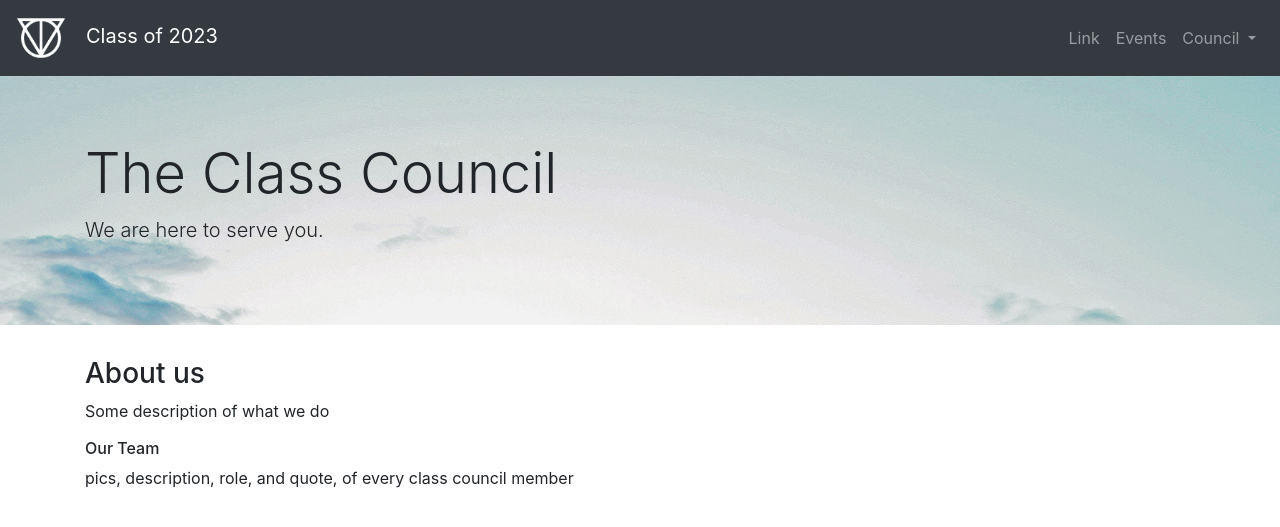
After one commit to Rushilwiz/tj2023, a Django app: page /council/ in a window 1280 px wide. The commit adds this page. Shown: the top 527 px of the page. Run offline with Django 3.2, Linux system fonts and the light colour scheme; parts of the project's set-up code (start-up, migrations or seed data) failed here and were passed over; some libraries are stand-ins or nearby versions.

Commit message:
Added linking to other pages

```diff
--- a/config/urls.py
+++ b/config/urls.py
@@ -19,5 +19,5 @@ from django.urls import path, include
 urlpatterns = [
     path('admin/', admin.site.urls),
     path('notes/', include('notes.urls')),
-    path('', include('pages.urls'))
+    path('', include('pages.urls')),
 ]
--- a/notes/templates/notes/meeting.html
+++ b/notes/templates/notes/meeting.html
@@ -5,5 +5,7 @@
 {% endblock css %}
 
 {% block content %}
-    {{ html|safe }}
+<div class="container">
+    {{html|safe}}
+</div>
 {% endblock content %}
--- a/notes/urls.py
+++ b/notes/urls.py
@@ -2,6 +2,6 @@ from django.urls import path
 from . import views
 
 urlpatterns = [
-    path('', views.test),
+    path('', views.test, name='notes'),
     path('meeting/<str:meeting_id>/', views.show_meeting, name='show_meetings'),
 ]
--- a/pages/static/pages/css/styles.css
+++ b/pages/static/pages/css/styles.css
@@ -1,3 +1,3 @@
 .jumbotron {
-    background-image: url('img/hero.png')
+    background-image: url('img/hero.png');
 }
--- a/pages/templates/pages/base.html
+++ b/pages/templates/pages/base.html
@@ -20,7 +20,7 @@
         <![endif]-->
 
         <nav class="navbar navbar-expand-lg navbar-dark bg-dark">
-            <a class="navbar-brand" href="#">TJ '23 CC</a>
+            <a class="navbar-brand" href="{% url 'index' %}"><img style="width: 50px;" src="{% static 'pages/css/img/TJLogo.png' %}">&emsp;Class of 2023</a>
             <button class="navbar-toggler" type="button" data-toggle="collapse" data-target="#navbarLinks">
                 <span class="navbar-toggler-icon"></span>
             </button>
@@ -30,10 +30,18 @@
                         <a class="nav-link" href="#">Link</a>
                     </li>
                     <li class="nav-item">
-                        <a class="nav-link" href="#">Link</a>
+                        <a class="nav-link" href="{% url 'events' %}">Events</a>
                     </li>
-                    <li class="nav-item">
-                        <a class="nav-link" href="#">Link</a>
+                    <li class="nav-item dropdown">
+                        <a class="nav-link dropdown-toggle" href="#" id="navbarDropdown" role="button" data-toggle="dropdown" aria-haspopup="true" aria-expanded="false">
+                          Council
+                        </a>
+                        <div class="dropdown-menu dropdown-menu-right" aria-labelledby="navbarDropdown">
+                          <a class="dropdown-item" href="{% url 'council' %}">About us</a>
+                          <a class="dropdown-item" href="{% url 'notes' %}">Our Meetings</a>
+                          <div class="dropdown-divider"></div>
+                          <a class="dropdown-item" href="#">Contact Us</a>
+                        </div>
                     </li>
                 </ul>
             </div>
--- /dev/null
+++ b/pages/templates/pages/council.html
@@ -0,0 +1,19 @@
+{% extends 'pages/base.html' %}
+{% load static %}
+{% block css %}
+    <link rel="stylesheet" type="text/css" href="{% static 'pages/css/styles.css' %}">
+{% endblock css %}
+{% block content %}
+<div class="jumbotron jumbotron-fluid">
+    <div class="container">
+    <h1 class="display-4">The Class Council</h1>
+    <p class="lead">We are here to serve you.</p>
+    </div>
+</div>
+<div class="council container">
+    <h3 class="display-6">About us</h3>
+    <p>Some description of what we do</p>
+    <h6>Our Team</h6>
+    <p>pics, description, role, and quote, of every class council member</p>
+</div>
+{% endblock content %}
--- a/pages/templates/pages/index.html
+++ b/pages/templates/pages/index.html
@@ -6,7 +6,8 @@
 {% block content %}
 <div class="jumbotron jumbotron-fluid">
   <div class="container">
-    <h1 class="display-4">Class of 2023 Class Council</h1>
-    <p class="lead">We work for you.</p>
+    <h1 class="display-4">TJHSST Class of 2023</h1>
+    <p class="lead">We are the class to beat!</p>
   </div>
+</div>
 {% endblock content %}
--- a/pages/urls.py
+++ b/pages/urls.py
@@ -2,5 +2,7 @@ from django.urls import path
 from . import views
 
 urlpatterns = [
-    path('', views.index, name="index")
+    path('', views.index, name="index"),
+    path('council/', views.council, name='council'),
+    path('events/', views.events, name='events')
 ]
--- a/pages/views.py
+++ b/pages/views.py
@@ -1,5 +1,14 @@
 from django.shortcuts import render
 
+
 # Create your views here.
-def index (request):
+def index(request):
     return render(request, 'pages/index.html')
+
+
+def council(request):
+    return render(request, 'pages/council.html')
+
+
+def events(request):
+    return render(request, 'pages/events.html')
```
Also changed, not shown: notes/templates/notes/test.html (+7 -1 lines), pages/templates/pages/events.html (added, +16 -0 lines), notes/migrations/0001_initial.py (added), notes/migrations/__init__.py (added), pages/static/pages/css/img/TJLogo.png (added).
